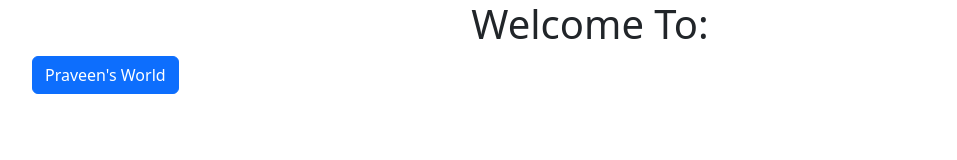
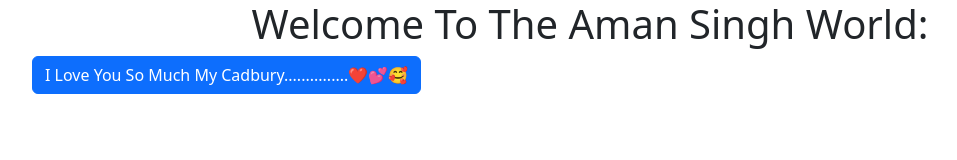
Before and after one commit to Hare6392/AmanSingh, a plain HTML site: page index.html in a window 1280 px wide. Shown: the whole page, without its empty margins (50-1007 px from the left). Drawn offline with nearby package versions, Linux system fonts and the light colour scheme.

Commit message:
Update index.html

```diff
--- a/index.html
+++ b/index.html
@@ -8,8 +8,8 @@
 </head>
 <body>
 <div class="container">
-	<h1 class="text-center">Welcome To:</h1>
-	<h2 class="btn btn-primary">Praveen's World</h2>
+	<h1 class="text-center">Welcome To The Aman Singh World:</h1>
+	<center></center><h2 class="btn btn-primary">I Love You So Much My Cadbury...............❤️💕🥰</h2></center>
 </div>
 <script src="https://cdn.jsdelivr.net/npm/@popperjs/core@2.11.8/dist/umd/popper.min.js" integrity="sha384-I7E8VVD/ismYTF4hNIPjVp/Zjvgyol6VFvRkX/vR+Vc4jQkC+hVqc2pM8ODewa9r" crossorigin="anonymous"></script>
 <script src="https://cdn.jsdelivr.net/npm/bootstrap@5.3.2/dist/js/bootstrap.min.js" integrity="sha384-BBtl+eGJRgqQAUMxJ7pMwbEyER4l1g+O15P+16Ep7Q9Q+zqX6gSbd85u4mG4QzX+" crossorigin="anonymous"></script>
```
